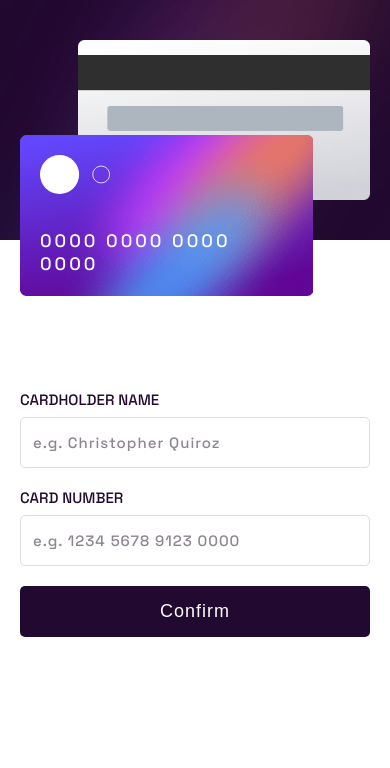
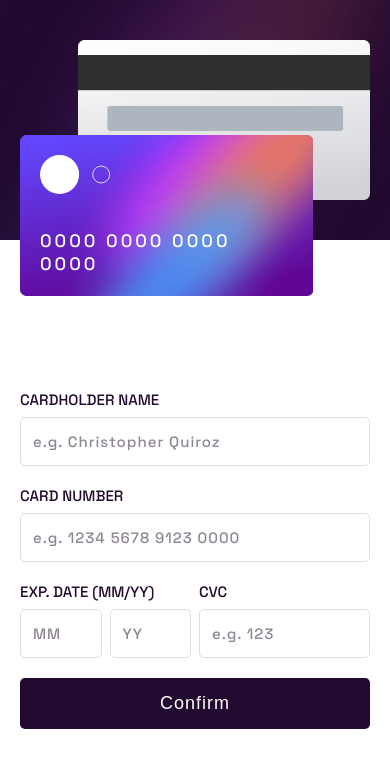
Before and after one commit to christopherqmendivel/card-interactive, an Angular app: page / in a window 390 px wide. Shown: the top 768 px of the page. Built offline with nearby package versions, Linux system fonts and the light colour scheme.

Commit message:
Validate form and fix styles in mobile

```diff
--- a/src/app/form/form.component.css
+++ b/src/app/form/form.component.css
@@ -1,4 +1,3 @@
-
 form {
   margin-top: 15rem;
   display: flex;
@@ -8,10 +7,10 @@ form {
   gap: 2rem;
 }
 
-.form-group{
+.form-group {
   display: flex;
   flex-direction: column;
-    gap: .8rem;
+  gap: 0.8rem;
 }
 
 .lbl {
@@ -22,7 +21,7 @@ form {
 .ipt {
   min-height: 2.5rem;
   font-family: var(--font-space-grotesk);
-    letter-spacing: .1rem;
+  letter-spacing: 0.1rem;
   padding: 1.2rem;
   font-weight: 500;
   font-size: 1.5rem;
@@ -42,14 +41,13 @@ form {
   padding: 1.5rem;
   border-radius: var(--border-radius);
   font-size: 1.8rem;
-    letter-spacing: .1rem;
+  letter-spacing: 0.1rem;
+  margin-bottom: 2rem;
 }
-
 
 .text-danger {
   color: var(--text-danger);
 }
-
 
 .container-thank {
   margin-top: 12rem;
@@ -60,11 +58,10 @@ form {
   gap: 2rem;
   padding-left: 2rem;
   padding-right: 2rem;
-
 }
 
 .container-thank .title {
-    letter-spacing: .4rem;
+  letter-spacing: 0.4rem;
 }
 
 .container-thank .info {
@@ -81,3 +78,33 @@ form {
   padding-left: 0px;
   margin-top: 2rem;
 }
+
+.container-date {
+  display: grid;
+  grid-template-columns: repeat(2, 1fr);
+  width: 100%;
+}
+
+.c-1,
+.c-2 {
+  width: 100%;
+  display: grid;
+  gap: 0.8rem;
+}
+
+.c-2 {
+  display: grid;
+  gap: 0.8rem;
+}
+
+.card-date {
+  display: flex;
+  gap: 0.8rem;
+}
+
+ input {
+  width: 100%;
+  box-sizing: border-box;
+  height: 4.9rem;
+
+}
--- a/src/app/form/form.component.html
+++ b/src/app/form/form.component.html
@@ -1,5 +1,6 @@
 <div *ngIf="showForm">
   <form [formGroup]="myForm" (ngSubmit)="onSave()">
+    <!-- CARD NAME -->
     <div class="form-group">
       <label for="nombre" class="lbl">{{
         "cardholder name" | uppercase
@@ -17,6 +18,7 @@
       </span>
     </div>
 
+    <!-- CARD NUMBER -->
     <div class="form-group">
       <label for="card-number" class="lbl">{{
         "card number" | uppercase
@@ -31,6 +33,47 @@
 
       <span *ngIf="isValidField('number')" class="text-danger">
         {{ getFieldError("number") }}
+      </span>
+    </div>
+
+    <!-- CARD DATE -->
+    <div class="form-group container-date">
+      <div class="c-1">
+        <label for="card-year" class="lbl">{{
+          "exp. date (mm/yy)" | uppercase
+        }}</label>
+
+        <div class="card-date">
+          <input
+            type="text"
+            id="card-month"
+            formControlName="card_month"
+            class="card-month ipt"
+            placeholder="MM"
+          />
+          <input
+            type="text"
+            id="card-year"
+            formControlName="card_year"
+            class="card-year ipt"
+            placeholder="YY"
+          />
+        </div>
+      </div>
+
+      <div class="c-2">
+        <label for="card_cvc" class="lbl">CVC</label>
+        <input
+          type="text"
+          id="card_cvc"
+          formControlName="card_cvc"
+          class="card-cvc ipt"
+          placeholder="e.g. 123"
+        />
+      </div>
+
+      <span *ngIf="isValidField('card_month') || isValidField('card_year') || isValidField('card_cvc')" class="text-danger">
+        {{ getFieldError('card_month') }}
       </span>
     </div>
 
@@ -50,7 +93,7 @@
   <button
     type="button"
     class="btn btn-continue"
-      (click)="showForm = true; showThankYou=false;"
+    (click)="showForm = true; showThankYou = false"
   >
     Continue
   </button>
--- a/src/app/form/form.component.ts
+++ b/src/app/form/form.component.ts
@@ -1,24 +1,39 @@
 import { Component, OnInit } from '@angular/core';
 import { FormBuilder, FormGroup, Validators } from '@angular/forms';
 
-const card = {
-  name: '',
-  number: 0
-}
 
 @Component({
   selector: 'app-form',
   templateUrl: './form.component.html',
   styleUrl: './form.component.css'
 })
-export class FormComponent implements OnInit {
+export class FormComponent {
 
   public myForm: FormGroup = this.fb.group( {
     name: ['', [ Validators.required, Validators.minLength(3) ]],
     number: ['', [
       Validators.required,
-      Validators.pattern('^[0-9]*$'), // Only number
-      Validators.minLength(16) ]], // Min  16 characters
+      Validators.pattern('^[0-9]*$'),
+      Validators.minLength(16) ]],
+    card_month: ['', [
+      Validators.required,
+      Validators.minLength(2),
+      Validators.maxLength(2),
+      Validators.pattern('^[0-9]*$')
+    ]],
+    card_year: ['', [
+      Validators.required,
+      Validators.minLength(2),
+      Validators.maxLength(2),
+      Validators.pattern('^[0-9]*$')
+    ]],
+    card_cvc: ['', [
+      Validators.required,
+      Validators.minLength(3),
+      Validators.maxLength(3),
+      Validators.pattern('^[0-9]*$')
+    ]]
+
   });
 
   public showForm: boolean = true;
@@ -26,14 +41,14 @@ export class FormComponent implements OnInit {
 
   constructor( private fb: FormBuilder ){}
 
-  ngOnInit(): void {
-    //this.myForm.reset(card)
-  }
+
 
   isValidField( field: string ): boolean | null {
     return this.myForm.controls[field].errors
       && this.myForm.controls[field].touched;
   }
+
+
 
   getFieldError( field: string ): string | null {
     const control = this.myForm.get(field);
@@ -48,7 +63,10 @@ export class FormComponent implements OnInit {
           return 'This field is required';
 
         case 'minlength':
-          return `Minimum  ${ errors['minlength'].requiredLength } characters.`
+          return `Minimum  ${ errors['minlength'].requiredLength } characters.`;
+
+        case 'maxlength':
+          return `Maximum ${errors['maxlength'].requiredLength} characters`;
 
         case 'pattern':
           if (errors['pattern']?.requiredPattern === '^[0-9]*$') {
@@ -61,9 +79,15 @@ export class FormComponent implements OnInit {
     return null;
   }
 
+
+
+
   onSave(): void {
 
-    if( this.myForm.invalid) return;
+    if( this.myForm.invalid) {
+      this.myForm.markAllAsTouched();
+      return;
+    };
     //console.log(this.myForm.value);
     this.showForm = false;
     this.showThankYou = true;
```
Lines whose indentation alone changed are shown as unchanged.
